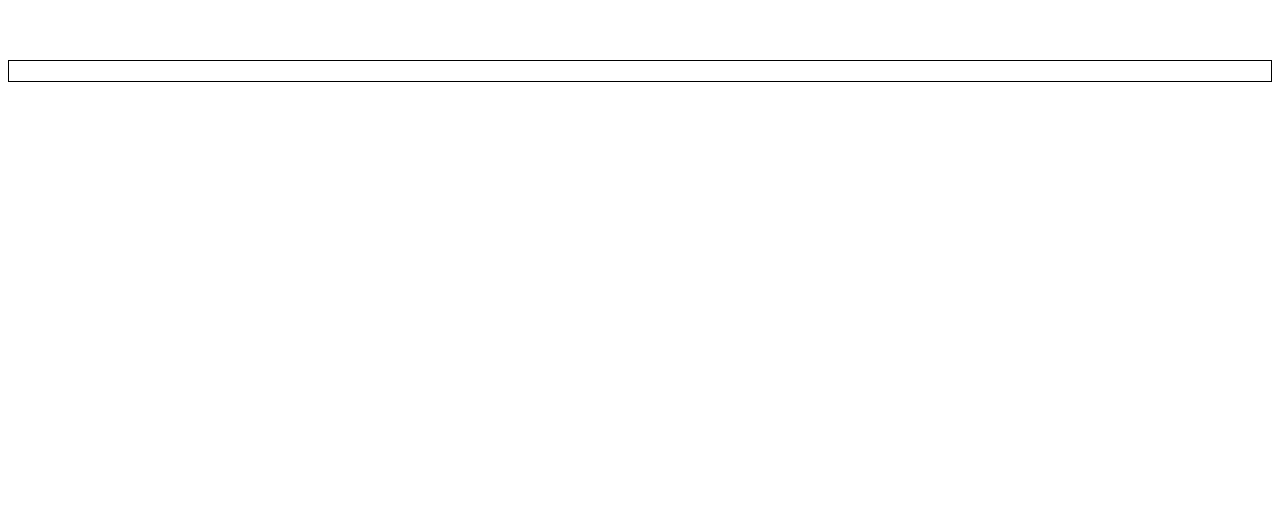
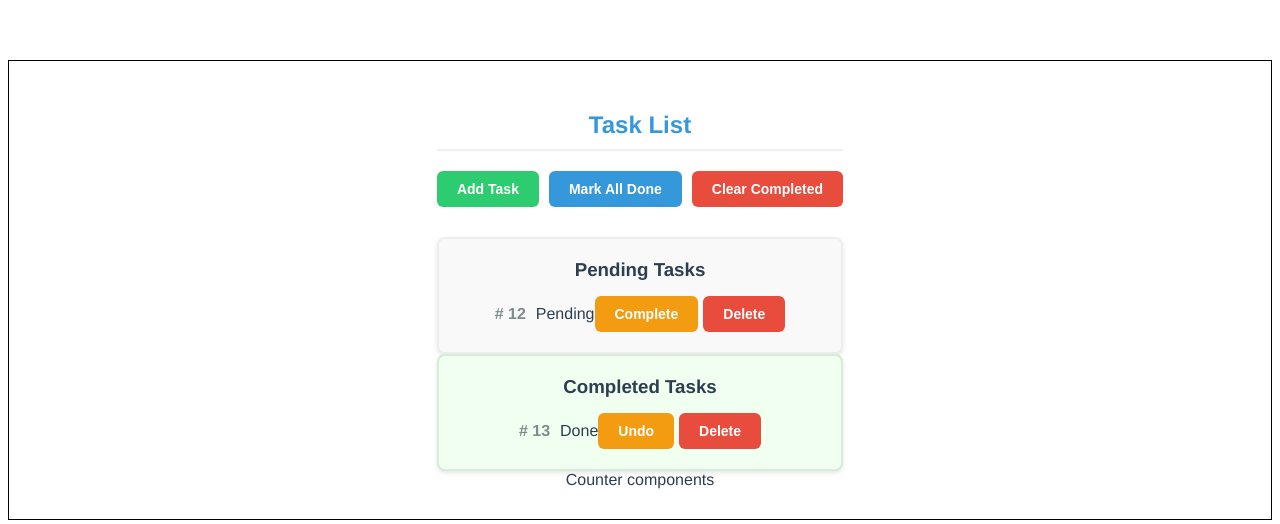
Before and after one commit to Thorugoh/web-pocs, a Vue app in the folder hello-vue/: page / in a window 1280 px wide. Shown: the top 524 px of the page. Built offline with nearby package versions, Linux system fonts and the light colour scheme.

Commit message:
create task item props

```diff
--- a/hello-vue/src/App.vue
+++ b/hello-vue/src/App.vue
@@ -1,14 +1,18 @@
 <template>
   <div class="container-box">
-
+    <TaskList />
   </div>
 
 </template>
 
 <script>
+import TaskList from './components/TaskList.vue';
 
 export default {
   name: 'App',
+  components: {
+    TaskList
+  },
 }
 </script>
 
--- a/hello-vue/src/components/TaskItem.vue
+++ b/hello-vue/src/components/TaskItem.vue
@@ -1,11 +1,31 @@
 <template>
     <div>
-        <span class="task-id">#123</span>
-        <span class="task-status"> Done </span>
-        <button class="btn-toggle">Complete</button>
+        <span class="task-id"># {{ task?.id }}</span>
+        <span class="task-status">{{ textStatus }}</span>
+        <button class="btn-toggle">{{ btnToggleText }}</button>
         <button class="btn-remove">Delete</button>
     </div>
 </template>
+
+<script>
+    export default {
+        name: 'TaskItem',
+        props: {
+            task: {
+                type: Object,
+                required: true,
+            }
+        },
+        computed: {
+            btnToggleText() {
+                return this.task?.done ? 'Undo' : 'Complete';
+            },
+            textStatus() {
+                return this.task?.done ? 'Done' : 'Pending';
+            }
+        }
+    }
+</script>
 
 <style>
     .task-item {
@@ -15,7 +35,7 @@
         margin-bottom: 8px;
         border-radius: 4px;
         background-color: white;
-        border 1px solid #ddd;
+        border: 1px solid #ddd;
         transition: all 0.3s;
 
     }
--- a/hello-vue/src/components/TaskList.vue
+++ b/hello-vue/src/components/TaskList.vue
@@ -13,16 +13,17 @@
         <div class="tasks-container">
             <div class="pending-tasks">
                 <h3>Pending Tasks</h3>
-                <span>List of pending tasks</span>
+                <TaskItem :task="{id: 12, done: false }"/>
             </div>
 
             <div class="completed-tasks">
                 <h3>Completed Tasks</h3>
-                <span>List of completed tasks</span>
+                <TaskItem :task="{id: 13, done: true}" />
             </div>
 
             <span>Counter components</span>
         </div>
+    </div>
 </template>
 
 
@@ -36,3 +37,84 @@ export default {
     }
 }
 </script>
+
+
+<style>
+    .task-list-container {
+        max-width: 1000px;
+        margin: 0 auto;
+        padding: 20px;
+    }
+    h2 {
+        color: #3498db;
+        margin-bottom: 20px;
+        padding-bottom: 10px;
+        border-bottom: 2px solid #f0f0f0;
+        text-align: center;
+    }
+    .controls {
+        display: flex;
+        gap: 10px;
+        margin-bottom: 30px;
+        flex-wrap: wrap;
+        justify-content: center;
+    }
+    button {
+        padding: 10px 20px;
+        border: none;
+        border-radius: 6px;
+        font-weight: bold;
+        transition: all 0.3s;
+        font-size: 14px;
+    }
+    .btn-add {
+        background-color: #2ecc71;
+        color: white;
+    }
+    .btn-add:hover {
+        background-color: #27ae60;
+        transform: translateY(-2px);
+    }
+    .btn-toggle-all {
+        background-color: #3498db;
+        color: white;
+    }
+    .btn-toggle-all:hover {
+        background-color: #2980b9;
+        transform: translateY(-2px);
+    }
+    .btn-clear {
+        background-color: #e74c3c;
+        color: white;
+    }
+    .btn-clear:hover {
+        background-color: #c0392b;
+        transform: translateY(-2px);
+    }
+    .task-container {
+        display: grid;
+        grid-template-columns: 1fr 1fr;
+        gap: 30px;
+        margin-bottom: 30px;
+    }
+    .pending-tasks, .completed-tasks {
+        padding: 20px;
+        border-radius: 8px;
+        box-shadow: 0 2px 4px rgba(0, 0, 0, 0.1);
+    }
+    .pending-tasks {
+        background-color: #f9f9f9;
+        border: 2px solid #eee;
+    }
+    .completed-tasks {
+        background-color: #f0fff0;
+        border: 2px solid #d4edda;
+    }
+    .pending-tasks h3, .completed-tasks h3 {
+        margin-top: 0px;
+        margin-bottom: 15px;
+        color: #2c3e50;
+        text-align: center;
+    }
+
+</style>
```
